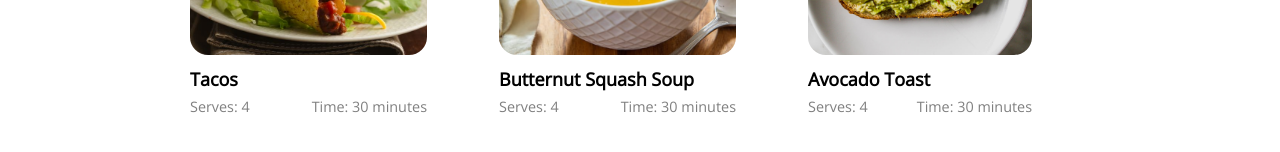
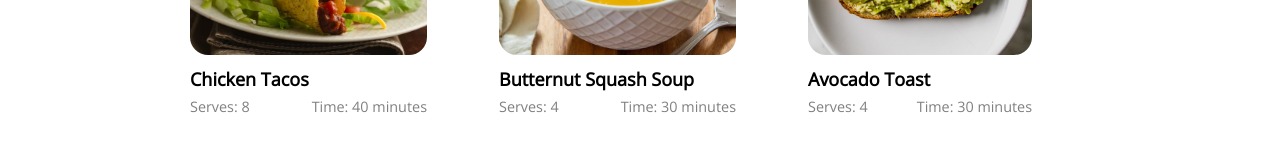
Before and after one commit to edlsto/recipe-creator, a Vue app: page / in a window 1280 px wide. Shown: the part 316-468 px from the top of the page. Built offline with nearby package versions, Linux system fonts and the light colour scheme.

Commit message:
Add more sample data

```diff
--- a/src/App.vue
+++ b/src/App.vue
@@ -26,21 +26,30 @@ export default {
       recipes: [
         {
           id: 1,
-          title: "Tacos",
+          title: "Chicken Tacos",
           ingredients: [
-            "4 taco shell",
-            "1 chicken breast",
-            "1 cup salsa",
-            "1 head lettuce",
+            "1 pound skinless, boneless chicken breast halves, cut into bite size pieces",
+            "1 cup lemonade",
+            "2 tablespoons olive oil",
+            "1 tablespoon lime juice",
+            "1 ½ teaspoons Worcestershire sauce",
+            "½ teaspoon garlic powder",
+            "½ teaspoon onion powder",
+            "1 bay leaf",
+            "1 (12 ounce) package corn tortillas",
+            "1 head lettuce, shredded",
+            "2 large tomatoes, chopped",
+            "1 (8 ounce) package shredded sharp Cheddar cheese",
+            "1 (8 ounce) jar salsa",
+            "1 (8 ounce) container sour cream",
           ],
           steps: [
-            "Grill the chicken",
-            "Heat up the shell",
-            "Assemble the taco",
+            "In a large skillet over medium heat, combine chicken, lemonade, olive oil, lime juice, and Worcestershire sauce. Season with garlic powder, onion powder, and bay leaf. Simmer until chicken is no longer pink, and juices run clear, 15 to 20 minutes.",
+            "Meanwhile, warm the tortillas in the oven or microwave until soft. When chicken is fully cooked, transfer to serving bowl. Place lettuce, tomatoes, cheese, salsa, and sour cream in serving dishes. Each person can create their own wrap, using their preferred ingredients.",
           ],
-          prepTime: 15,
-          cookTime: 15,
-          serves: 4,
+          prepTime: 20,
+          cookTime: 20,
+          serves: 8,
           image: TacosImg,
         },
         {
```
